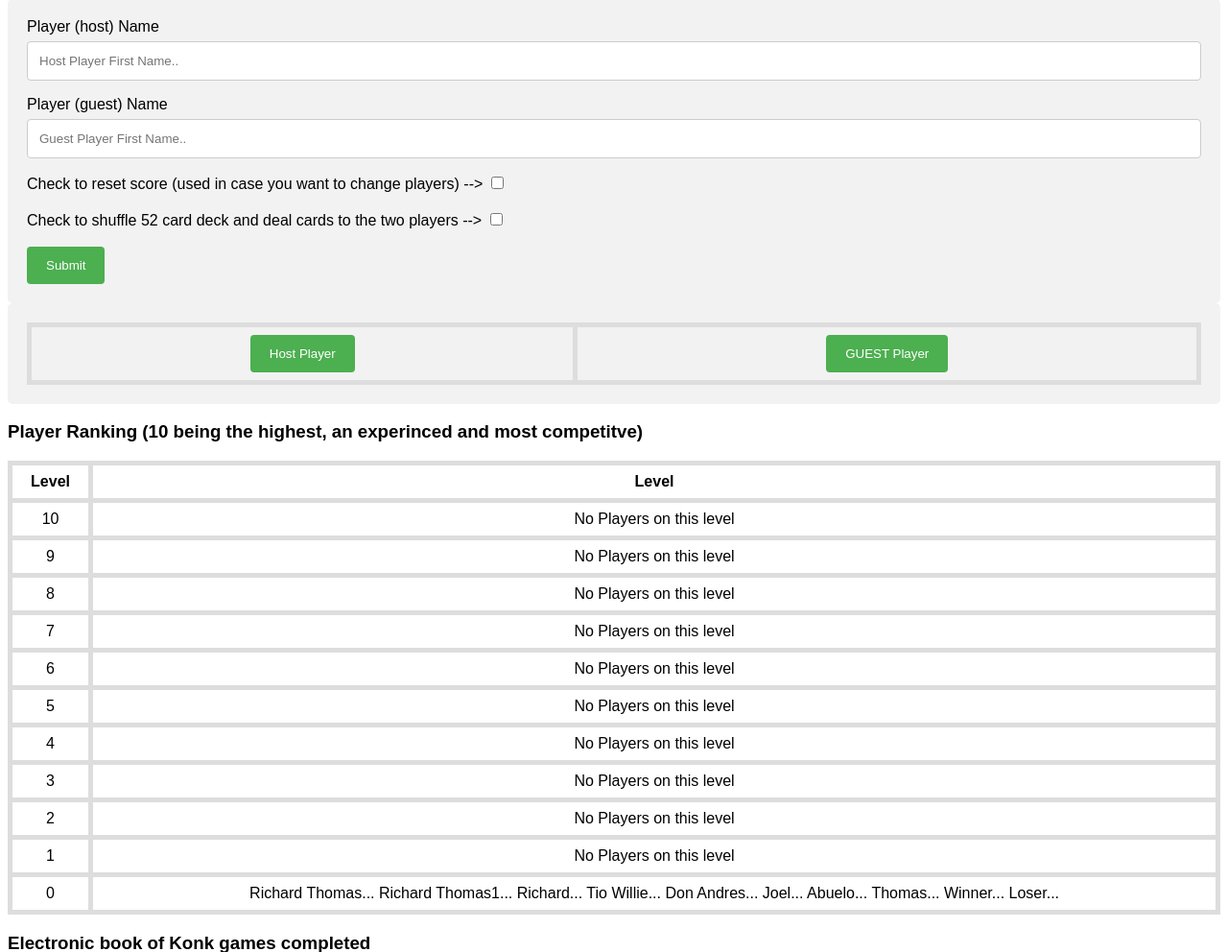
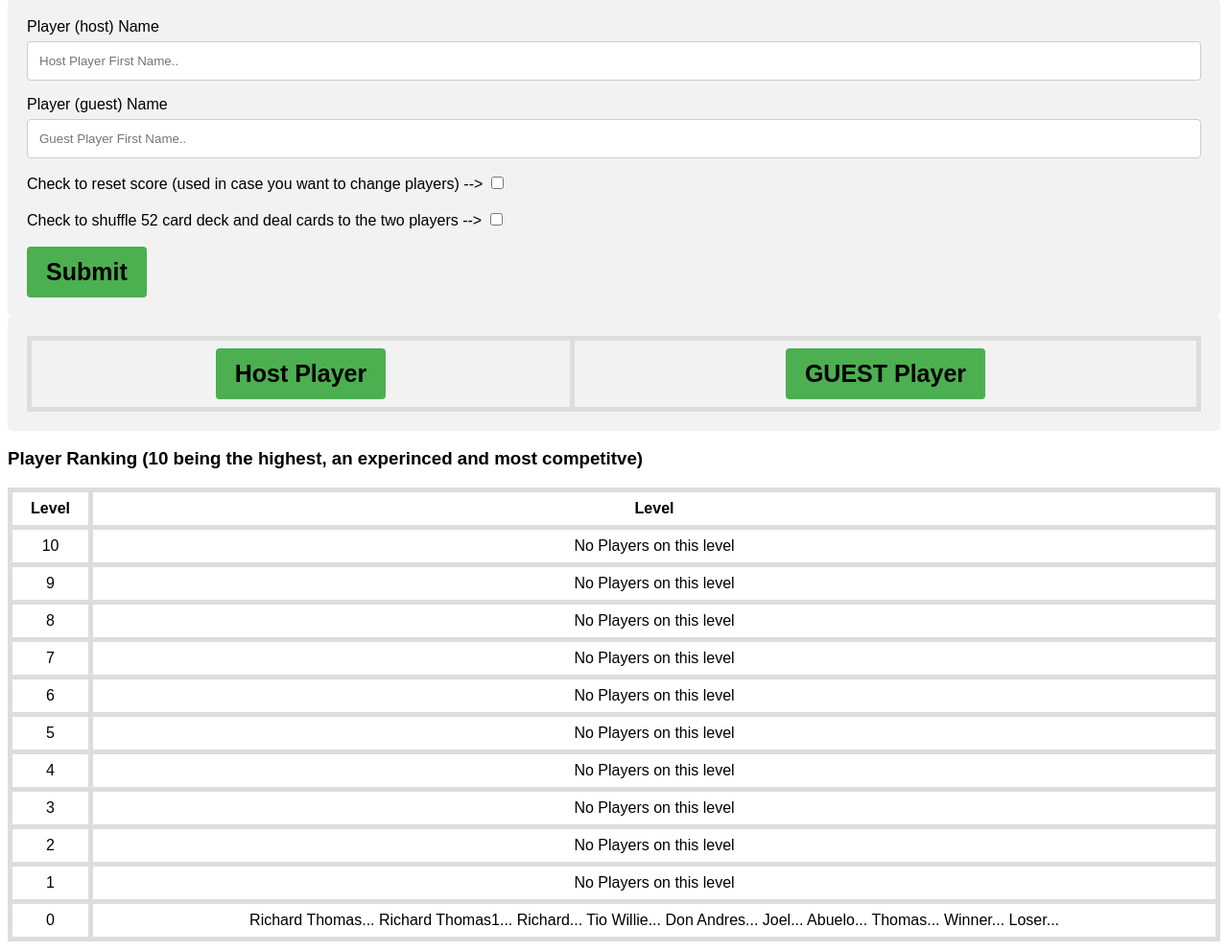
Before and after one commit to konk2020/konk, a PHP site: page / in a window 1280 px wide. Shown: the part 272-1264 px from the top of the page at 96% size. Run offline with PHP 8.4, Linux system fonts and the light colour scheme; data comes from the database, SQL or seed files in the repository.

Commit message:
Change font of button

```diff
--- a/index.php
+++ b/index.php
@@ -19,12 +19,17 @@ input[type=text], select, textarea {
 
 input[type=submit] {
   background-color: #4CAF50;
-  color: white;
+  color: black;
   padding: 12px 20px;
   border: none;
   border-radius: 4px;
   cursor: pointer;
+  font-weight: 900;
+  font-size: 25px;
 }
+
+
+
 
 input[type=submit]:hover {
   background-color: #45a049;
@@ -53,6 +58,7 @@ tr:nth-child(even) {
   background-color: #f2f2f2;
   padding: 20px;
 }
+
 </style>
 </head>
 <body>
```
